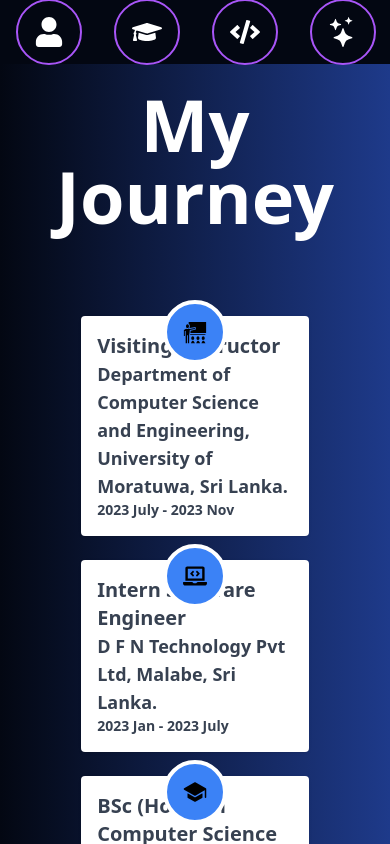
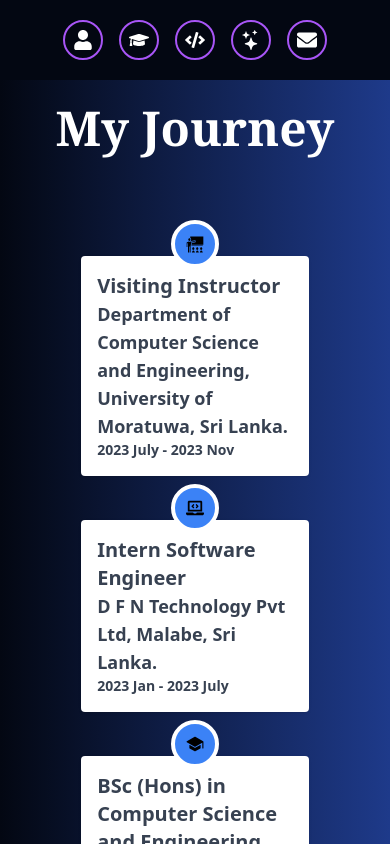
Before and after one commit to Shilpa-Perera/my-portfolio, a React (Create React App) app: page /education in a window 390 px wide. Built offline with nearby package versions, Linux system fonts and the light colour scheme.

Commit message:
responsiveness-update

```diff
--- a/src/App.js
+++ b/src/App.js
@@ -14,8 +14,7 @@
 			<div className="flex flex-col sm:flex-row h-screen">
 				<Sidebar />
 				<Tooltip id="my-tooltip" />
-
-				<div className="flex-1 overflow-y-auto pt-16 sm:pt-0">
+				<div className="flex-1 overflow-y-auto pt-20 sm:pt-0 sm:ml-32">
 					<Routes>
 						<Route path="/" element={<About />} />
 						<Route path="/education" element={<Education />} />
--- a/src/components/SideBar.jsx
+++ b/src/components/SideBar.jsx
@@ -4,19 +4,18 @@
 import { BsStars } from "react-icons/bs";
 
 const Sidebar = () => {
-	const [activeLink, setActiveLink] = useState(""); // State to track active link
+	const [activeLink, setActiveLink] = useState("");
 
-	// Function to handle click on a link
 	const handleLinkClick = (link) => {
 		setActiveLink(link);
 	};
 
 	return (
-		<div className="bg-gray-950 text-white w-full h-16 sm:h-full sm:w-32 flex flex-row sm:flex-col justify-between sm:justify-center items-center p-4 fixed sm:relative top-0 left-0">
-			<nav className="flex flex-row sm:flex-col justify-around sm:justify-center w-full sm:space-y-8 space-x-8 sm:space-x-0 items-center">
+		<div className="bg-gray-950 text-white w-full sm:w-32 h-20 sm:h-full flex flex-row sm:flex-col justify-center items-center p-1 fixed sm:fixed top-0 left-0 sm:top-0 sm:left-0 z-10">
+			<nav className="flex flex-row sm:flex-col justify-center w-full sm:space-y-8 space-x-4 sm:space-x-0 items-center">
 				<Link
 					to="/"
-					className={`flex items-center space-x-2 ${
+					className={`flex items-center sm:justify-center ${
 						activeLink === "/"
 							? "text-purple-500"
 							: "hover:text-purple-500"
@@ -24,19 +23,19 @@
 					onClick={() => handleLinkClick("/")}
 				>
 					<div
-						className={`rounded-full bg-transparent border-2 border-purple-500 p-4 ${
+						className={`rounded-full bg-transparent border-2 border-purple-500 p-2 sm:p-4 ${
 							activeLink === "/" && "bg-purple-500"
 						}`}
 						data-tooltip-id="my-tooltip"
 						data-tooltip-content="Welcome"
 						data-tooltip-place="top"
 					>
-						<FaUser size={30} />
+						<FaUser className="text-xl sm:text-3xl" />
 					</div>
 				</Link>
 				<Link
 					to="/education"
-					className={`flex items-center space-x-2 ${
+					className={`flex items-center sm:justify-center ${
 						activeLink === "/education"
 							? "text-purple-500"
 							: "hover:text-purple-500"
@@ -44,19 +43,19 @@
 					onClick={() => handleLinkClick("/education")}
 				>
 					<div
-						className={`rounded-full bg-transparent border-2 border-purple-500 p-4 ${
+						className={`rounded-full bg-transparent border-2 border-purple-500 p-2 sm:p-4 ${
 							activeLink === "/education" && "bg-purple-500"
 						}`}
 						data-tooltip-id="my-tooltip"
 						data-tooltip-content="My Journey"
 						data-tooltip-place="top"
 					>
-						<FaGraduationCap size={30} />
+						<FaGraduationCap className="text-xl sm:text-3xl" />
 					</div>
 				</Link>
 				<Link
 					to="/projects"
-					className={`flex items-center space-x-2 ${
+					className={`flex items-center sm:justify-center ${
 						activeLink === "/projects"
 							? "text-purple-500"
 							: "hover:text-purple-500"
@@ -64,19 +63,19 @@
 					onClick={() => handleLinkClick("/projects")}
 				>
 					<div
-						className={`rounded-full bg-transparent border-2 border-purple-500 p-4 ${
+						className={`rounded-full bg-transparent border-2 border-purple-500 p-2 sm:p-4 ${
 							activeLink === "/projects" && "bg-purple-500"
 						}`}
 						data-tooltip-id="my-tooltip"
 						data-tooltip-content="Projects"
 						data-tooltip-place="top"
 					>
-						<FaCode size={30} />
+						<FaCode className="text-xl sm:text-3xl" />
 					</div>
 				</Link>
 				<Link
 					to="/testimonial"
-					className={`flex items-center space-x-2 ${
+					className={`flex items-center sm:justify-center ${
 						activeLink === "/testimonial"
 							? "text-purple-500"
 							: "hover:text-purple-500"
@@ -84,19 +83,19 @@
 					onClick={() => handleLinkClick("/testimonial")}
 				>
 					<div
-						className={`rounded-full bg-transparent border-2 border-purple-500 p-4 ${
+						className={`rounded-full bg-transparent border-2 border-purple-500 p-2 sm:p-4 ${
 							activeLink === "/testimonial" && "bg-purple-500"
 						}`}
 						data-tooltip-id="my-tooltip"
 						data-tooltip-content="Testimonial"
 						data-tooltip-place="top"
 					>
-						<BsStars size={30} />
+						<BsStars className="text-xl sm:text-3xl" />
 					</div>
 				</Link>
 				<Link
 					to="/contact"
-					className={`flex items-center space-x-2 ${
+					className={`flex items-center sm:justify-center ${
 						activeLink === "/contact"
 							? "text-purple-500"
 							: "hover:text-purple-500"
@@ -104,14 +103,14 @@
 					onClick={() => handleLinkClick("/contact")}
 				>
 					<div
-						className={`rounded-full bg-transparent border-2 border-purple-500 p-4 ${
+						className={`rounded-full bg-transparent border-2 border-purple-500 p-2 sm:p-4 ${
 							activeLink === "/contact" && "bg-purple-500"
 						}`}
 						data-tooltip-id="my-tooltip"
 						data-tooltip-content="Contact Me"
 						data-tooltip-place="top"
 					>
-						<FaEnvelope size={30} />
+						<FaEnvelope className="text-xl sm:text-3xl" />
 					</div>
 				</Link>
 			</nav>
--- a/src/pages/About.jsx
+++ b/src/pages/About.jsx
@@ -14,13 +14,13 @@
 				/>
 			</div>
 			<div className="w-full md:w-2/3 md:pl-8 font-mono animate-slideInUp">
-				<h1 className="lg:text-8xl md:text-6xl sm:5xl  text-center font-mono font-bold mb-4 text-white">
-					Hi there!
+				<h1 className="text-5xl lg:text-8xl md:text-6xl  text-center font-mono font-bold mb-4 text-white">
+					Hi there !
 				</h1>
-				<h1 className="lg:text-8xl md:text-6xl sm:5xl  text-center font-mono font-bold mb-4 text-white">
+				<h1 className="text-5xl lg:text-8xl md:text-6xl text-center font-mono font-bold mb-4 text-white">
 					I'm Shilpa Perera
 				</h1>
-				<p className="md:text-2xl lg:text-3xl sm:xl text-center text-white">
+				<p className="text-xl md:text-2xl lg:text-3xl text-center text-white">
 					Welcome to my portfolio
 				</p>
 				<div className="text-center mt-8">
--- a/src/pages/Education.jsx
+++ b/src/pages/Education.jsx
@@ -16,7 +16,7 @@
 			description:
 				"Conducted CS 2053 Computer Architecture practical lab sessions",
 			side: "right",
-			icon: <GiTeacher className="text-black text-2xl" />,
+			icon: <GiTeacher className="text-black text-lg sm:text-2xl" />,
 		},
 		{
 			id: 2,
@@ -26,7 +26,7 @@
 			description:
 				"Worked on backend implementation of a Hyperledger Fabric blockchain network creator tool",
 			side: "left",
-			icon: <FaLaptopCode className="text-black text-2xl" />,
+			icon: <FaLaptopCode className="text-black text-lg sm:text-2xl" />,
 		},
 		{
 			id: 3,
@@ -36,7 +36,7 @@
 			description:
 				"GPA - 3.81, Dean's list - semester 1, semester 4, semester 5, semester 6",
 			side: "right",
-			icon: <IoSchool className="text-black text-2xl" />,
+			icon: <IoSchool className="text-black text-lg sm:text-2xl" />,
 		},
 		{
 			id: 4,
@@ -45,7 +45,7 @@
 			year: "2015-2018",
 			description: "Passed with 2A passes and a B pass",
 			side: "left",
-			icon: <LiaSchoolSolid className="text-black text-2xl" />,
+			icon: <LiaSchoolSolid className="text-black text-lg sm:text-2xl" />,
 		},
 		{
 			id: 4,
@@ -54,19 +54,17 @@
 			year: "2014",
 			description: "Passed with 9A passes",
 			side: "right",
-			icon: <FaPenAlt className="text-black text-2xl" />,
+			icon: <FaPenAlt className="text-black text-lg sm:text-2xl" />,
 		},
 	];
 
 	return (
 		<div className="min-h-screen bg-gradient-to-r from-gray-950 to-blue-900 py-6 flex flex-col justify-center sm:py-12">
-			<div className="animate-slideInUp text-center text-white text-7xl font-bold mb-12">
+			<div className="animate-slideInUp text-center text-white text-5xl sm:text-7xl font-bold font-serif mb-12">
 				My Journey
 			</div>
 			<div className="py-3 sm:max-w sm:mx-auto w-full grid grid-cols-5 gap-4">
-				<div className="col-span-1">
-					{/* Optional content for the left column */}
-				</div>
+				<div className="col-span-1"></div>
 				<div className="col-span-3">
 					<div className="relative text-gray-700 antialiased text-sm font-semibold">
 						<div className="hidden sm:block w-1 bg-blue-300 absolute h-full left-1/2 transform -translate-x-1/2"></div>
@@ -92,27 +90,27 @@
 													: "sm:pl-8"
 											}`}
 										>
-											<div className="p-4 bg-white rounded shadow group hover:bg-gradient-to-t from-green-400 to-indigo-900 hover:text-white relative overflow-hidden">
+											<div className="mt-5 sm:mt-0 p-4 bg-white rounded shadow group hover:bg-gradient-to-t from-green-400 to-indigo-900 hover:text-white relative overflow-hidden">
 												<div className="initial-content transition-transform duration-300 group-hover:translate-y-full group-hover:opacity-0">
-													<h2 className="text-xl font-bold">
+													<h2 className="text-xl font-bold ">
 														{item.title}
 													</h2>
-													<h3 className="text-lg font-semibold">
+													<h3 className="text-lg font-semibold ">
 														{item.institution}
 													</h3>
-													<p className="text-sm">
+													<p className="text-sm ">
 														{item.year}
 													</p>
 												</div>
 												<div className="description-content absolute top-0 left-0 w-full h-full flex items-center justify-center transform translate-y-full group-hover:translate-y-0 transition-transform duration-300">
-													<p className="text-lg text-center px-4">
+													<p className="text-lg text-center px-4 ">
 														{item.description}
 													</p>
 												</div>
 											</div>
 										</div>
 									</div>
-									<div className="rounded-full bg-blue-500 border-white border-4 w-16 h-16 absolute left-1/2 -translate-y-4 sm:translate-y-0 transform -translate-x-1/2 flex items-center justify-center">
+									<div className="rounded-full bg-blue-500 border-white border-4 w-12 h-12  sm:w-16 sm:h-16 absolute left-1/2 -translate-y-4 sm:translate-y-0 transform -translate-x-1/2 flex items-center justify-center">
 										{item.icon}
 									</div>
 								</div>
--- a/src/pages/Projects.jsx
+++ b/src/pages/Projects.jsx
@@ -8,6 +8,7 @@
 import project6 from "../assets/project_6.png";
 import project7 from "../assets/project_7.png";
 import project8 from "../assets/project_8.png";
+import project9 from "../assets/project_9.png";
 
 import blog1 from "../assets/blog_1.png";
 import blog2 from "../assets/blog_2.png";
@@ -79,6 +80,14 @@
 		githubUrl:
 			"https://github.com/chathuranga-jayanath-99/home-quarantine-management-system",
 	},
+	{
+		id: 9,
+		title: "Kafka-Wikimedia",
+		description:
+			"Simple producer-consumer application using Apache Kafka, Spring Boot and MongoDB",
+		image: project9,
+		githubUrl: "https://github.com/Shilpa-Perera/kafka-wikimedia",
+	},
 ];
 
 const blogs = [
@@ -104,7 +113,9 @@
 	return (
 		<div className="min-h-screen bg-gradient-to-r from-gray-950 to-blue-900 py-12 flex flex-col justify-center">
 			<div className="container mx-auto px-16 mb-8 text-center animate-slideInUp">
-				<h2 className="text-white text-7xl font-bold mb-4">Projects</h2>
+				<h2 className="text-white text-5xl sm:text-7xl font-bold mb-4 font-serif">
+					Projects
+				</h2>
 			</div>
 			<div className="container mx-auto px-16 animate-slideInUp">
 				<div className="w-full grid grid-cols-1 sm:grid-cols-2 md:grid-cols-2 lg:grid-cols-2 gap-8">
@@ -146,7 +157,7 @@
 			</div>
 			<div className="my-12"></div>
 			<div className="container mx-auto px-16 mb-8 text-center">
-				<h2 className="text-white text-7xl font-bold mb-4">
+				<h2 className="text-white text-5xl sm:text-7xl font-bold mb-4 font-serif">
 					Blog Articles
 				</h2>
 			</div>
```
Also changed, not shown: src/pages/Contact.jsx (+4 -4 lines), src/pages/Testimonial.jsx (+8 -8 lines), src/assets/project_9.png (added).
